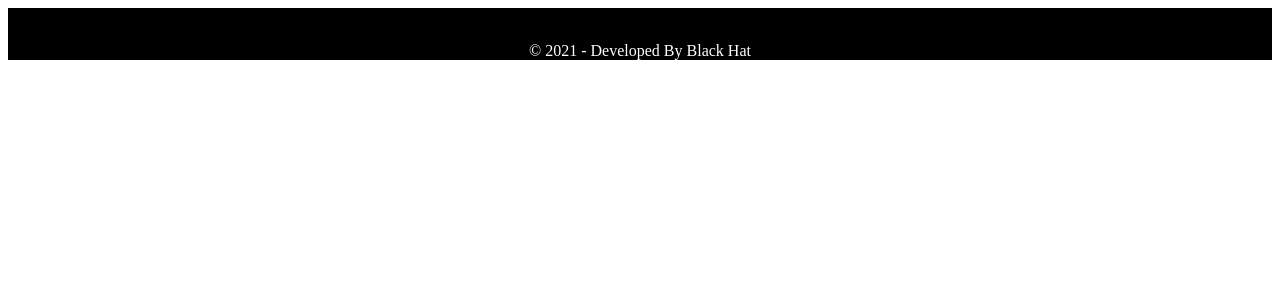
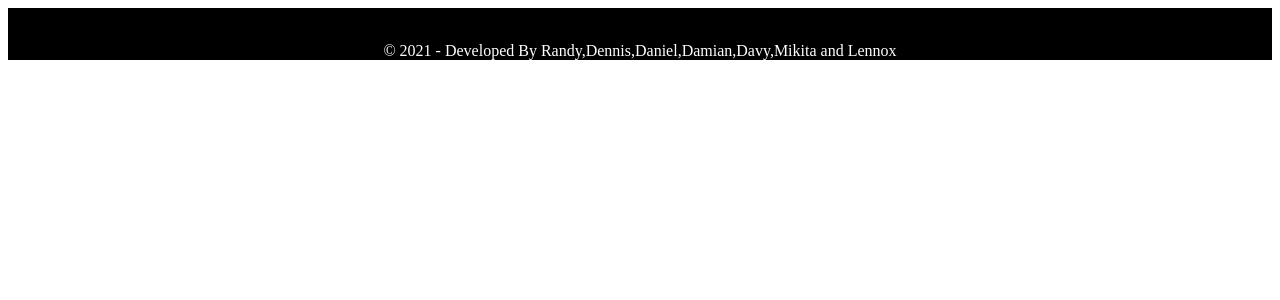
Before and after one commit to Randylomo1/schoolmanagement, a Django app: template SchoolManagement/templates/school/footer.html in a window 1280 px wide. Shown: the top 300 px of the page. Run offline with Django 3.2, Linux system fonts and the light colour scheme; the template is opened without the code that fills it, so the values that code supplies are empty.

Commit message:
Update footer.html

```diff
--- a/SchoolManagement/templates/school/footer.html
+++ b/SchoolManagement/templates/school/footer.html
@@ -75,7 +75,7 @@
       <div class="col-md-12 col-sm-12">
         <div style="color:#ffffff;" class="wow fadeInUp footer-copyright">
           <p>
-             &copy; 2021 - Developed By Black Hat</p>
+             &copy; 2021 - Developed By Randy,Dennis,Daniel,Damian,Davy,Mikita and Lennox</p>
         </div>
       </div>
     </div>
```
